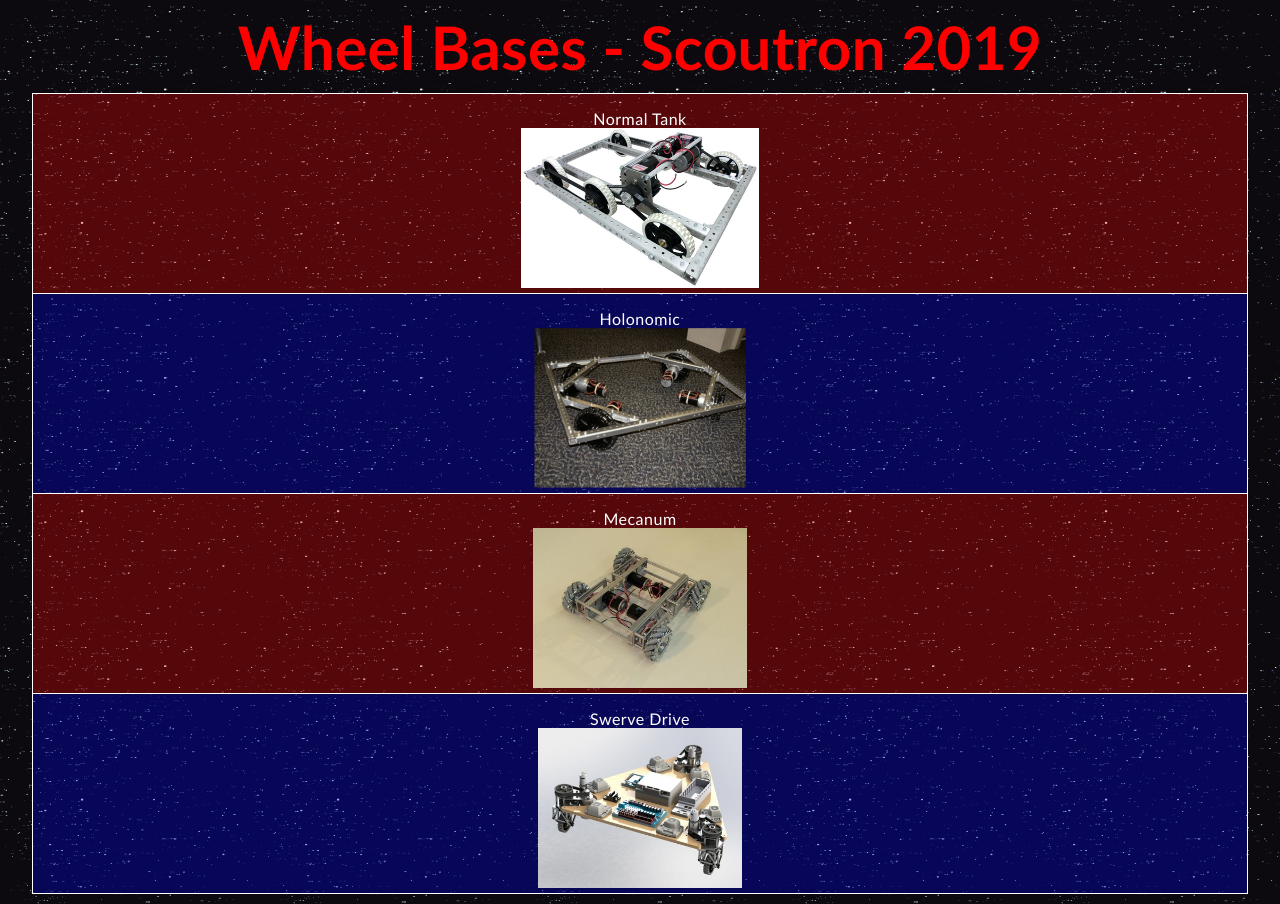
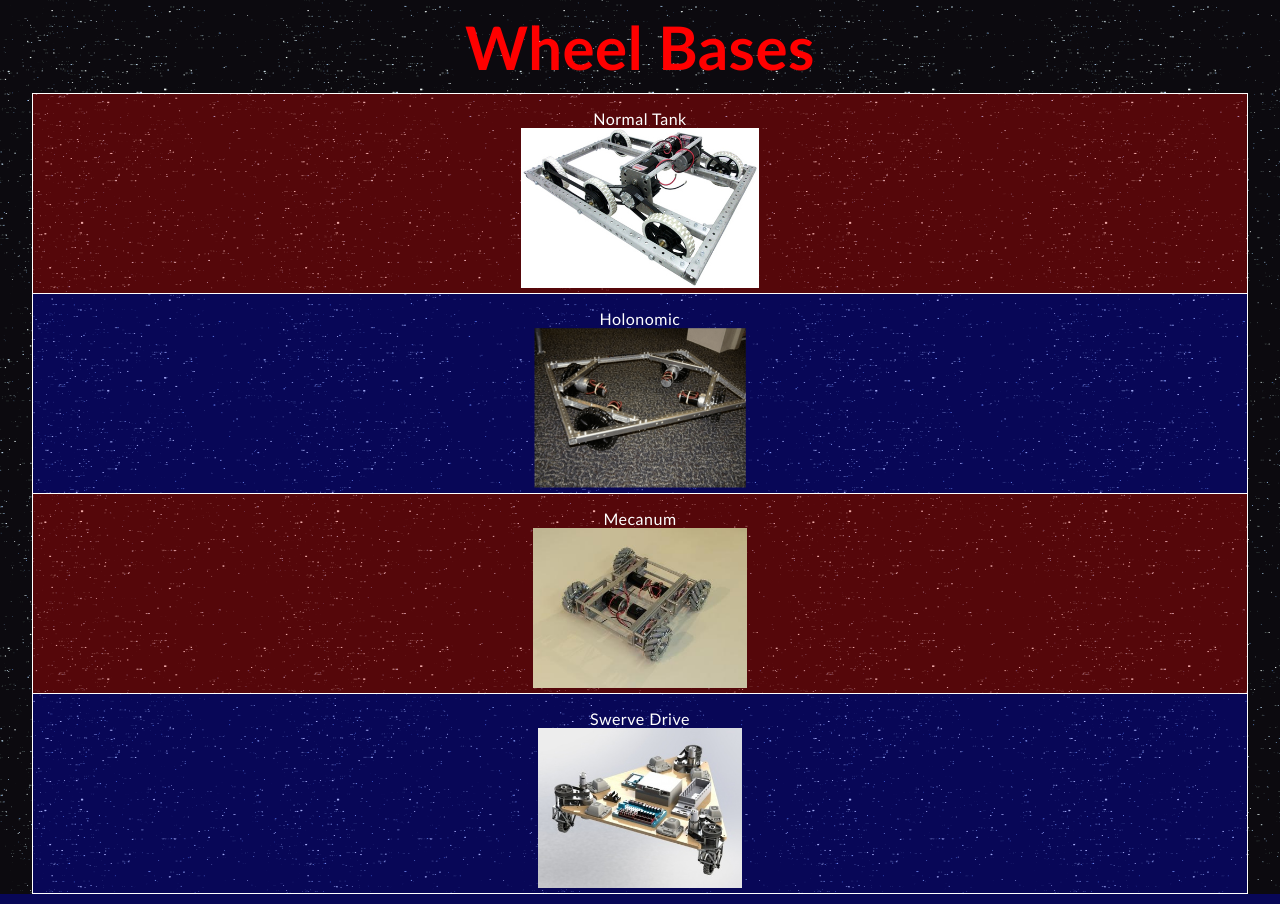
Before and after one commit to Team41Robotics/Scoutron-2019, a PHP site: page /wheel_base_key.html in a window 1280 px wide. Run offline with PHP 8.4, Linux system fonts and the light colour scheme.

Commit message:
Updated titles and headers

```diff
--- a/input_match.html
+++ b/input_match.html
@@ -28,7 +28,7 @@
 	<body>
 		<script type="text/javascript" src="./form/logged_in.php"></script>
 		<a href="./index.html" class="back">Back</a>
-		<h1>Match Input - Scoutron Deep Space</h1>
+		<h1>Match Input</h1>
 		<br>
 		<p id="status"></p>
 		<form action="./form/input_match.php" method="POST">
@@ -153,7 +153,7 @@
 			</tr>
 			<tr>
 				<td colspan="2">
-					<input type="submit" value="Update" />
+					<input type="submit" value="Submit" />
 				</td>
 			</tr>
 		</table>
--- a/input_pit.html
+++ b/input_pit.html
@@ -24,7 +24,7 @@
     <body>
         <script type="text/javascript" src="./form/logged_in.php"></script>
     	<a href="./index.html" class="back">Back</a>
-        <h1>Pit Input - Scoutron Deep Space</h1>
+        <h1>Pit Input</h1>
         <form action="" method="POST" enctype="multipart/form-data">
         <table id="table">
             <tr>
@@ -113,7 +113,7 @@
             </tr>
             <tr>
                 <td>
-                    <input type="submit" value="Update" />
+                    <input type="submit" value="Submit" />
                 </td>
             </tr>
         </table>
--- a/login.html
+++ b/login.html
@@ -40,7 +40,7 @@
 
 	<body>
 		<a href="./index.html" class="back">Back</a>
-		<h1>Login - Scoutron 2019</h1>
+		<h1>Login</h1>
 		<p id="status"></p>
 		<form action="" method="POST">
 			<input type="text" placeholder="Username" name="Username" id="username" />
--- a/ranking.html
+++ b/ranking.html
@@ -19,7 +19,7 @@
 
 <body>
    <a href="./index.html" class="back">Back</a>
-   <h1>Ranking - Scoutron 2019</h1>
+   <h1>Ranking</h1>
    <table id="table">
    <form action="" method="POST">
         <table>
--- a/style.css
+++ b/style.css
@@ -53,7 +53,7 @@
 table {
 	border-collapse: collapse;
 	width: 95%;
-	margin: 10px auto;
+	margin: auto;
 }
 td, th {
 	text-align: center;
--- a/team_profile.html
+++ b/team_profile.html
@@ -6,7 +6,7 @@
 	<meta name="viewport" content="width=device-width, initial-scale=1.0, user-scalable=no" />
     	<script type="text/javascript" src="./form.js"></script>
     	<script type="text/javascript" src="./team_profile.js"></script>
-    	<title>Scoutron Team Profiles</title>
+    	<title>Team Profiles</title>
     	<style>
 		td:not(span){
 			font-weight: bold;
@@ -20,7 +20,7 @@
 
 <body>
     <a href="./index.html" class="back">Back</a>
-    <h1>Team Profiles - Scoutron 2019</h1>
+    <h1>Team Profiles</h1>
     <form action="" method="POST">
 	    <input type="number" name="Team_Number" placeholder="Team #" />
 	    <input type="submit" value="Fetch Data" />
--- a/wheel_base_key.html
+++ b/wheel_base_key.html
@@ -4,7 +4,7 @@
         <script type="text/javascript" src="./form.js"></script>
         <link href="./style.css" rel="stylesheet" />
         <link href="./alternateTableColors.css" rel="stylesheet" />
-        <title>Pit Input</title>
+        <title>Wheel Bases</title>
         <style>
             td img {
                 height: 10em;
@@ -15,7 +15,7 @@
     </head>
 
     <body>
-        <h1>Wheel Bases - Scoutron 2019</h1>
+        <h1>Wheel Bases</h1>
         <table id="table">
             <tbody>
                 <tr>
--- a/wheel_type_key.html
+++ b/wheel_type_key.html
@@ -5,7 +5,7 @@
         <link href="https://fonts.googleapis.com/css?family=Raleway|Coda" rel="stylesheet" />
         <link href="./style.css" rel="stylesheet" />
         <link href="./alternateTableColors.css" rel="stylesheet" />
-        <title>Pit Input</title>
+        <title>Wheel Types</title>
         <style>
             td img {
                 height: 10em;
@@ -16,7 +16,7 @@
     </head>
 
     <body>
-        <h1>Wheel Types - Scoutron 2019</h1>
+        <h1>Wheel Types</h1>
         <table id="table">
             <tbody>
                 <tr>
```
